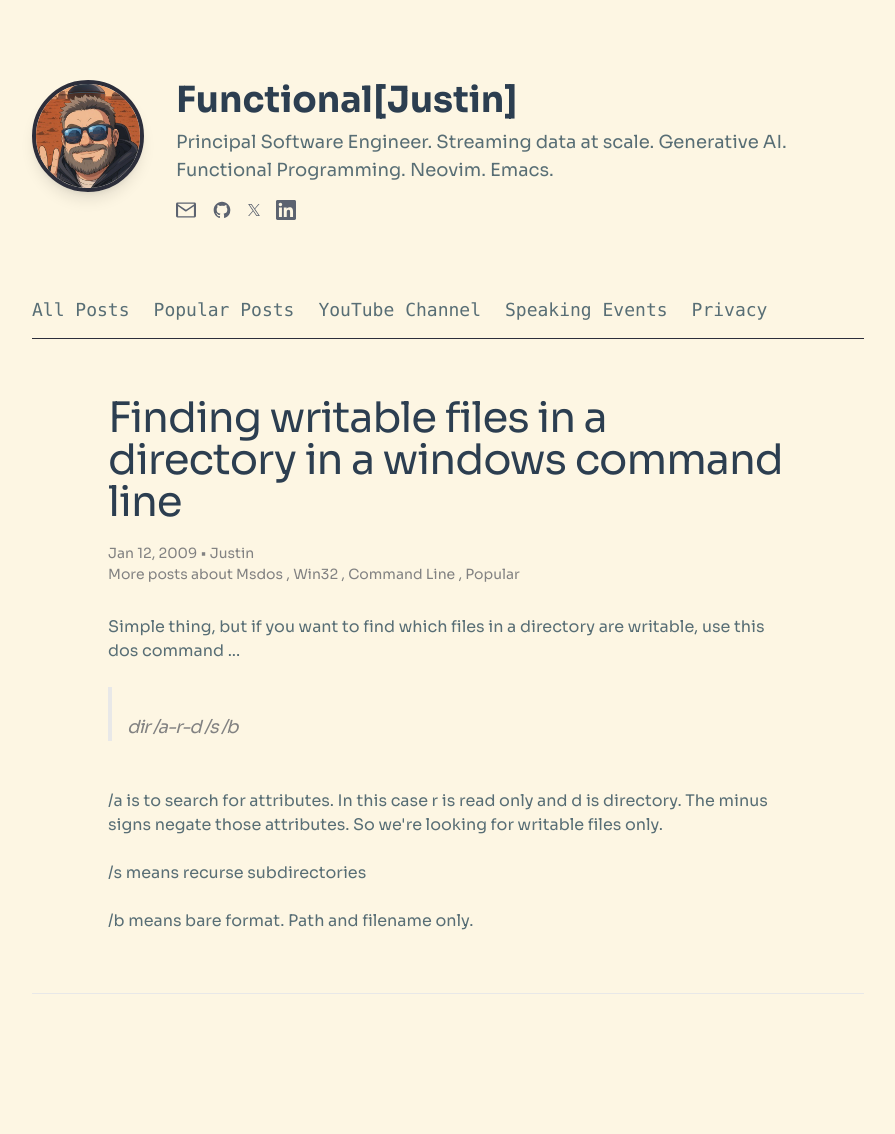
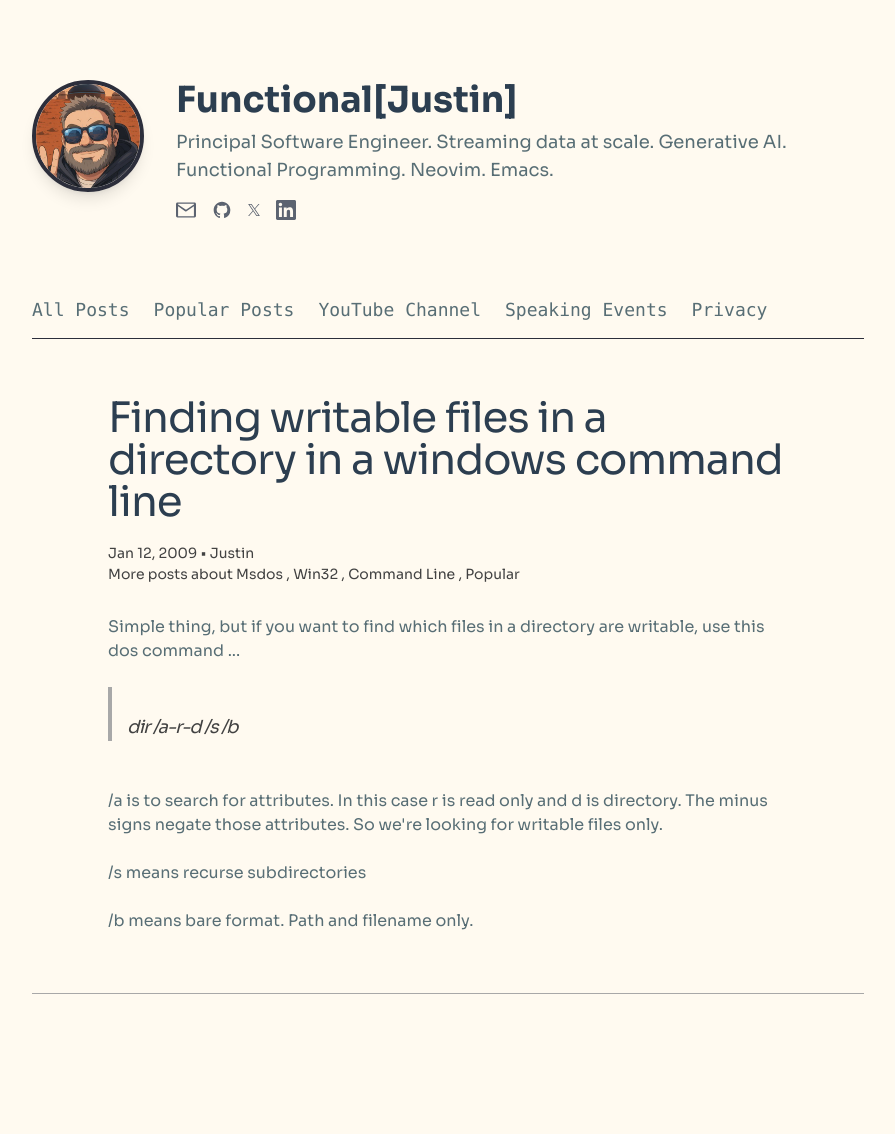
Before and after one commit to justinhj/justinhj.github.io, a Jekyll site: the page built from _posts/2009-01-12-finding-writable-files-in-directory-in.html, in a window 1280 px wide. Shown: the whole page, without its empty margins (192-1087 px from the left). Built offline with Jekyll 4.4.1, drawn with Linux system fonts in a browser that asks for light colours.

Commit message:
adjust light mode colours

```diff
--- a/css/main.scss
+++ b/css/main.scss
@@ -18,11 +18,11 @@
 $brand-color:      #2a7ae2;
 $background-color: #1a1b26;
 
-$background-color-light: #fdf6e3;
+$background-color-light: #fffaf0;
 $text-color-light: #586e75;
 $brand-color-light: #268bd2;
 
-$grey-color:       #828282;
+$grey-color:       #424242;
 $grey-color-light: lighten($grey-color, 40%);
 $grey-color-dark:  darken($grey-color, 25%);
 
```
Also changed, not shown: 1 other file.
